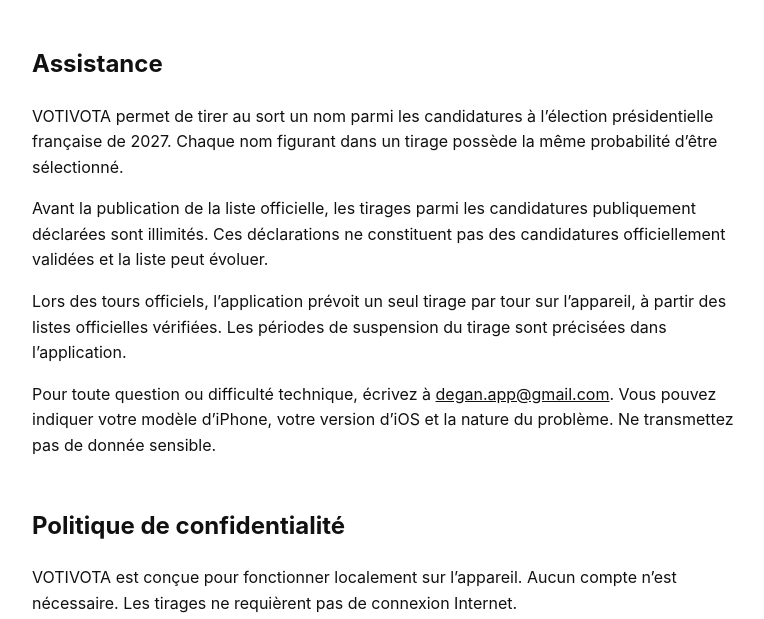
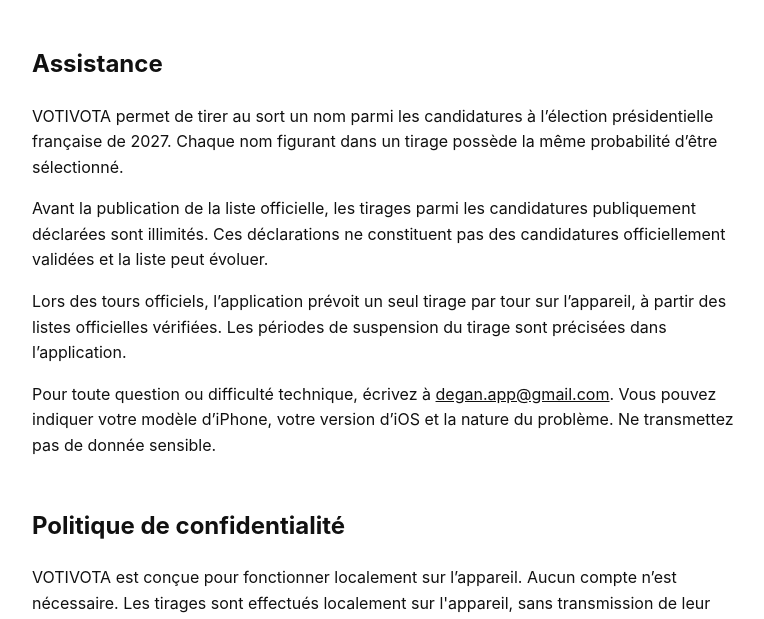
Before and after one commit to degan-app/degan-app.github.io, a plain HTML site: page votivota/index.html in a window 1280 px wide. Shown: the part 165-784 px from the top of the page, without its empty margins (252-1016 px from the left). Drawn offline with Linux system fonts and the light colour scheme.

Commit message:
Update privacy policy details in index.html
Clarified that VOTIVOTA operates locally and does not transmit results to DEGAN. Added note about potential Internet connection for electoral information updates.

```diff
--- a/votivota/index.html
+++ b/votivota/index.html
@@ -33,7 +33,7 @@
     </section>
     <section id="confidentialite">
       <h2>Politique de confidentialité</h2>
-      <p>VOTIVOTA est conçue pour fonctionner localement sur l’appareil. Aucun compte n’est nécessaire. Les tirages ne requièrent pas de connexion Internet.</p>
+      <p>VOTIVOTA est conçue pour fonctionner localement sur l’appareil. Aucun compte n’est nécessaire. Les tirages sont effectués localement sur l'appareil, sans transmission de leur résultat à DEGAN. Une connexion Internet peut être nécessaire pour vérifier et actualiser les informations électorales indispensables à leur réalisation.</p>
       <p>L’application ne demande pas vos opinions politiques, ne constitue pas de profil politique et ne transmet pas à DEGAN les noms obtenus par tirage. Elle ne comporte ni publicité, ni achat intégré, ni outil publicitaire ou d’analyse d’audience tiers.</p>
       <p>Les informations nécessaires à la conservation d’un tirage officiel sont enregistrées sur l’appareil. DEGAN ne les reçoit pas. Leur suppression, notamment lors de la désinstallation, peut permettre un nouveau tirage après réinstallation : l’unicité du tirage est une limitation locale, et non une garantie indépendante de l’appareil ou de son installation.</p>
       <p>Lorsque vous choisissez d’ouvrir une source documentaire, un site externe ou une page consacrée à une autre application DEGAN, une connexion Internet peut être nécessaire. Ces sites appliquent leurs propres règles de confidentialité.</p>
```
